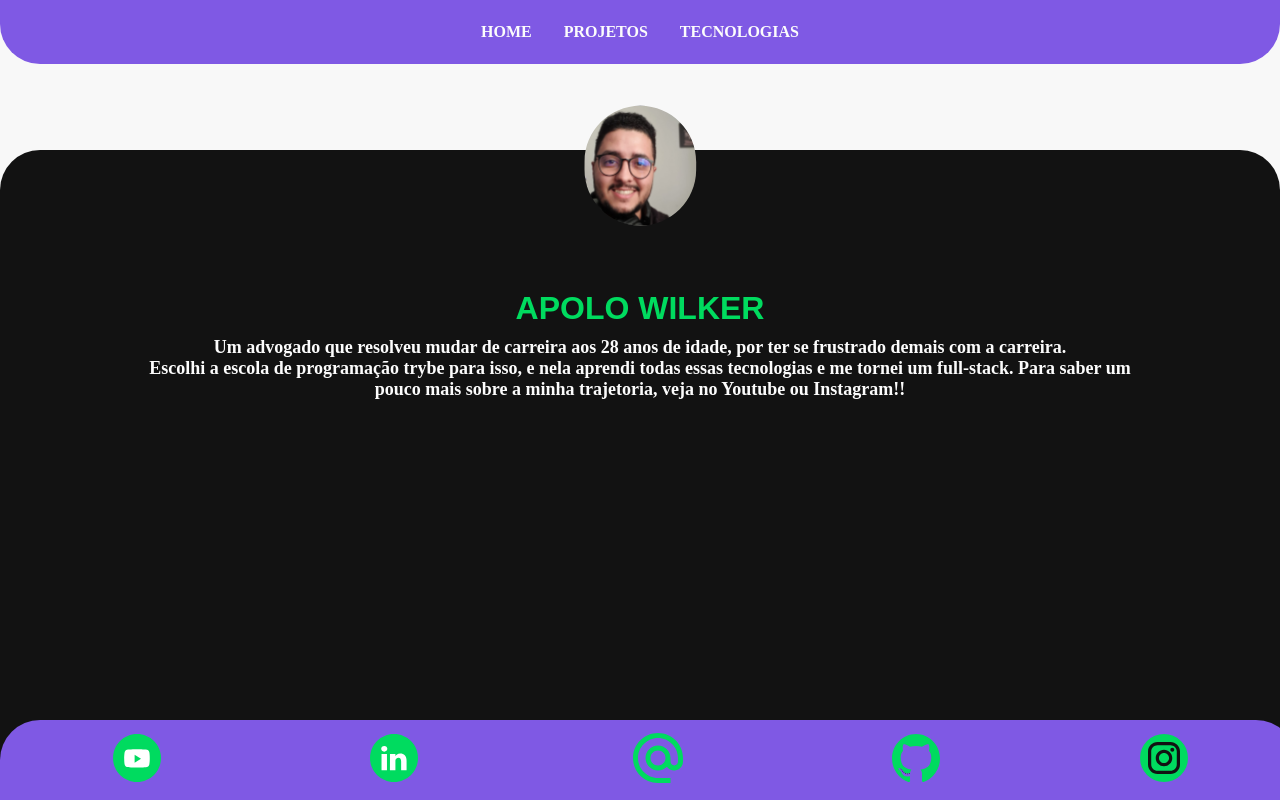
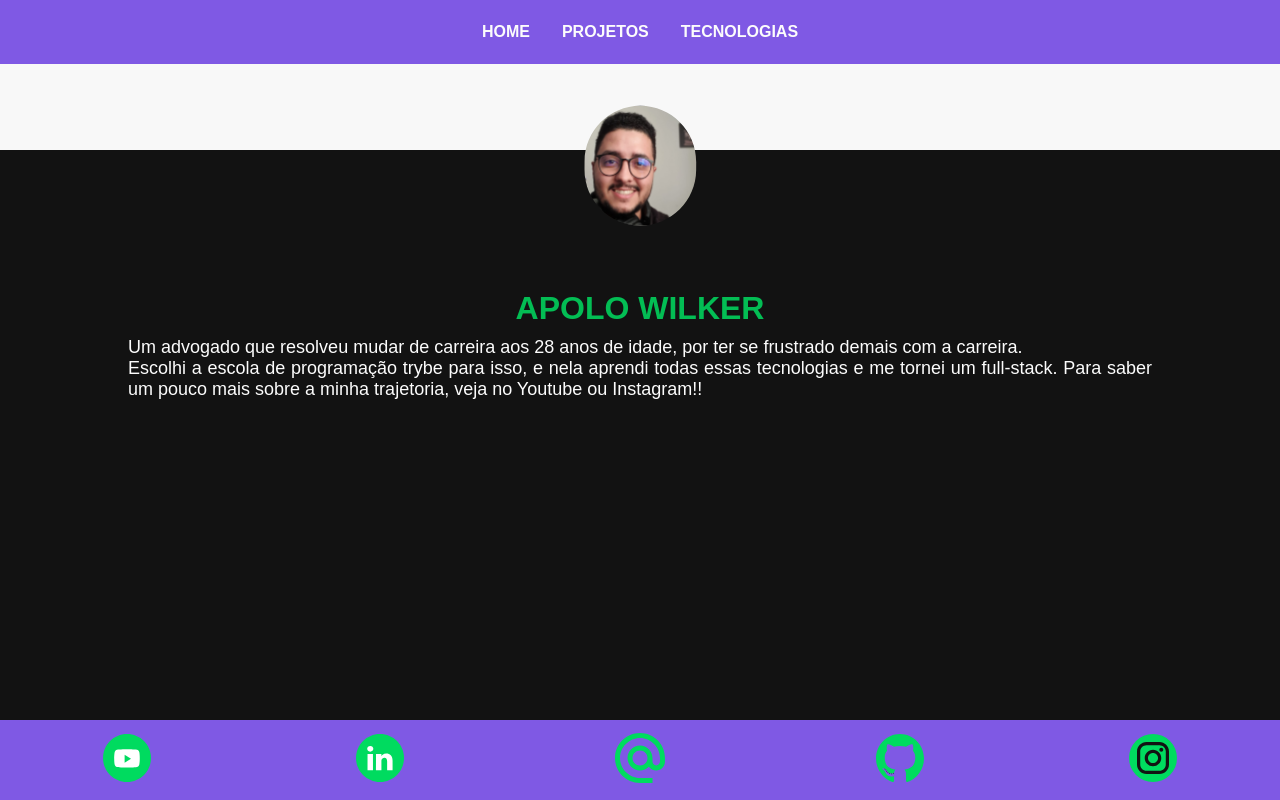
Before and after one commit to APOLOWILKER/Portfolio, a React (Create React App) app: page / in a window 1280 px wide. Built offline with nearby package versions, Linux system fonts and the light colour scheme.

Commit message:
update: mudando fontes

```diff
--- a/package.json
+++ b/package.json
@@ -10,6 +10,7 @@
     "react": "^17.0.2",
     "react-dom": "^17.0.2",
     "react-icons": "^4.3.1",
+    "react-lottie": "^1.2.3",
     "react-router-dom": "^6.1.1",
     "react-scripts": "5.0.0",
     "web-vitals": "^2.1.2"
--- a/src/styles/Footer.css
+++ b/src/styles/Footer.css
@@ -7,9 +7,11 @@
   position: fixed;
   width: 100vw;
   bottom:0;
-  padding: 0.5rem;
+  left: auto;
+  right: auto;
+  padding: 0.5rem 0;
   height: 4rem;
-  border-radius: 40px 40px 0 0;
+  /* border-radius: 40px 40px 0 0; */
 }
 
 .list-container {
@@ -18,7 +20,3 @@
   justify-content: space-around;
   width: 100%;
 }
-
-.item-footer {
-  margin: 0.3rem;
-}
--- a/src/styles/Header.css
+++ b/src/styles/Header.css
@@ -6,7 +6,7 @@
   height: 4rem;
   justify-content: center;
   width: 100%;
-  border-radius: 0 0 40px 40px;
+  /* border-radius: 0 0 40px 40px; */
   position: fixed;
 }
 
--- a/src/styles/Home.css
+++ b/src/styles/Home.css
@@ -5,7 +5,7 @@
   padding-top: 3rem;
   font-size: 36;
   font-weight: bolder;
-  font-family:Arial, Helvetica, sans-serif
+  font-family: 'Poppins', sans-serif;
 }
 
 .foto-perfil {
@@ -19,9 +19,8 @@
   top: 150px;
   position: relative;
   padding-top: 4rem;
-  height: 73vh;
-  border-radius: 40px 40px 0 0;
-  bottom: 0;
+  height: 70vh;
+  /* border-radius: 40px 40px 0 0; */
 }
 
 .position-itens {
@@ -34,6 +33,7 @@
   margin: 10px auto;
   font-size: 18px;
   color: var(--white);
-  font-weight: bold;
-  font-family: 'Poppins-Title';
+  font-weight: lighter;
+  text-align: justify;
+  font-family: 'Poppins', sans-serif;
 }
--- a/src/styles/Projects.css
+++ b/src/styles/Projects.css
@@ -4,7 +4,7 @@
   position: relative;
   padding-top: 4rem;
   min-height: 70vh;
-  border-radius: 40px 40px 0 0;
+  /* border-radius: 40px 40px 0 0; */
 }
 
 .title-projec-page {
--- a/src/styles/Tecnologias.css
+++ b/src/styles/Tecnologias.css
@@ -10,5 +10,5 @@
   position: relative;
   padding-top: 4rem;
   min-height: 75vh;
-  border-radius: 40px 40px 0 0;
+  /* border-radius: 40px 40px 0 0; */
 }
--- a/src/styles/hoot.css
+++ b/src/styles/hoot.css
@@ -7,16 +7,15 @@
   text-decoration: none;
 }
 
-@font-face { font-family: "Poppins-Title"; src: url("https://fonts.googleapis.com/css2?family=Poppins&display=swap"); }
-
+@import url('https://fonts.googleapis.com/css2?family=Poppins:ital,wght@0,400;0,900;1,200;1,400&display=swap');
 html {
   background-color: rgb(248, 248, 248);
-  font-family: "Poppins-Title";
+  font-family: 'Poppins', sans-serif;
   --cod-gray: #121212;
   --purple: #7f59e4;
   --medium-gray: #4e4e53;
   --white: #fcfcfc;
-  --green: #00db5f;
+  --green: #03bd54;
   --light-gray: #adacb2;
   --blue: #27909f;
 }
```
Also changed, not shown: 1 other file (tests, documents, lock files or other folders).
